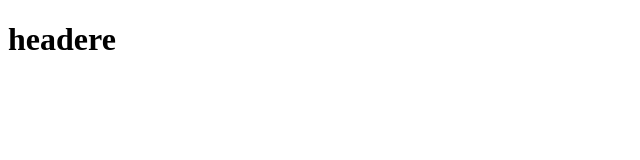
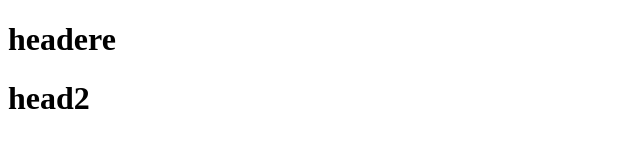
Before and after one commit to silvanoshei/testinggithub, a plain HTML site: page public/index.html in a window 1280 px wide. Shown: the whole page, without its empty margins (0-640 px from the left). Drawn offline with Linux system fonts and the light colour scheme.

```diff
--- a/public/index.html
+++ b/public/index.html
@@ -10,6 +10,7 @@
 
 <div>
     <h1>headere</h1>
+    <h1>head2</h1>
 </div>
 
 </body>
```
